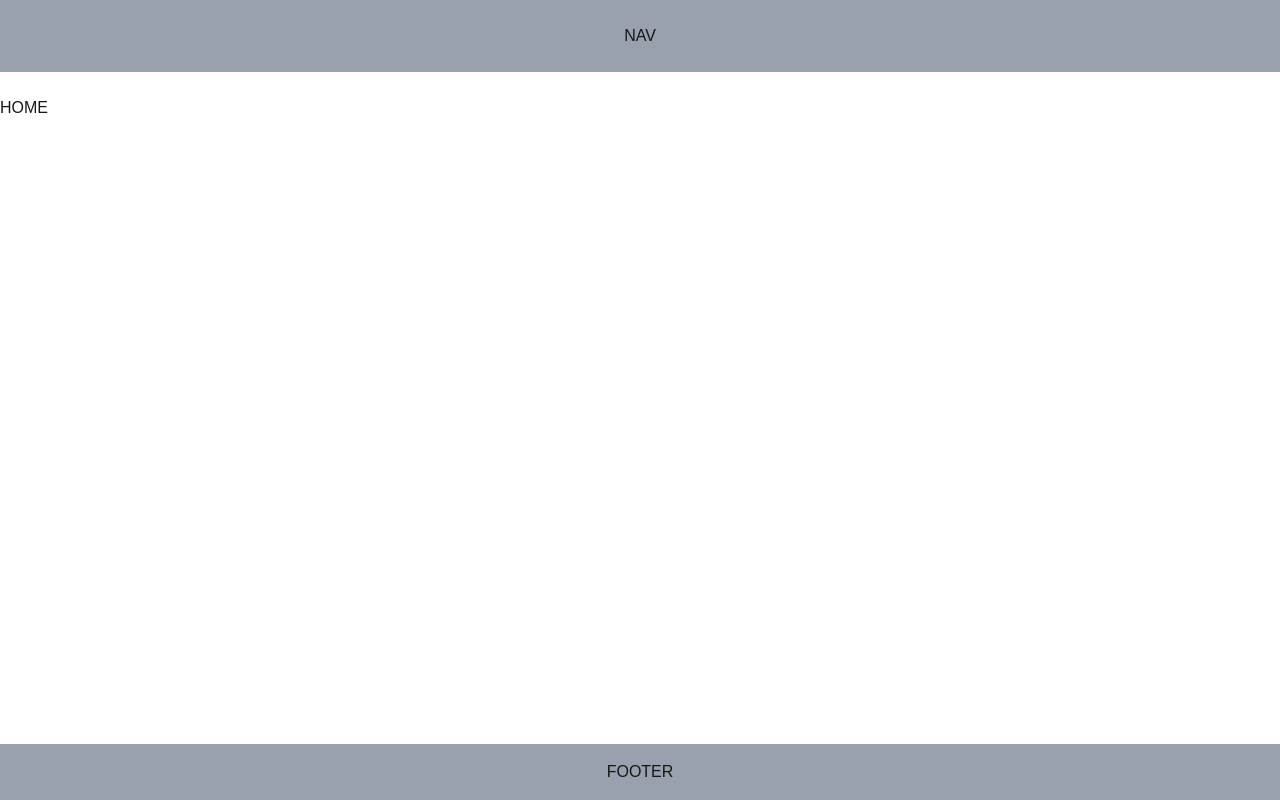
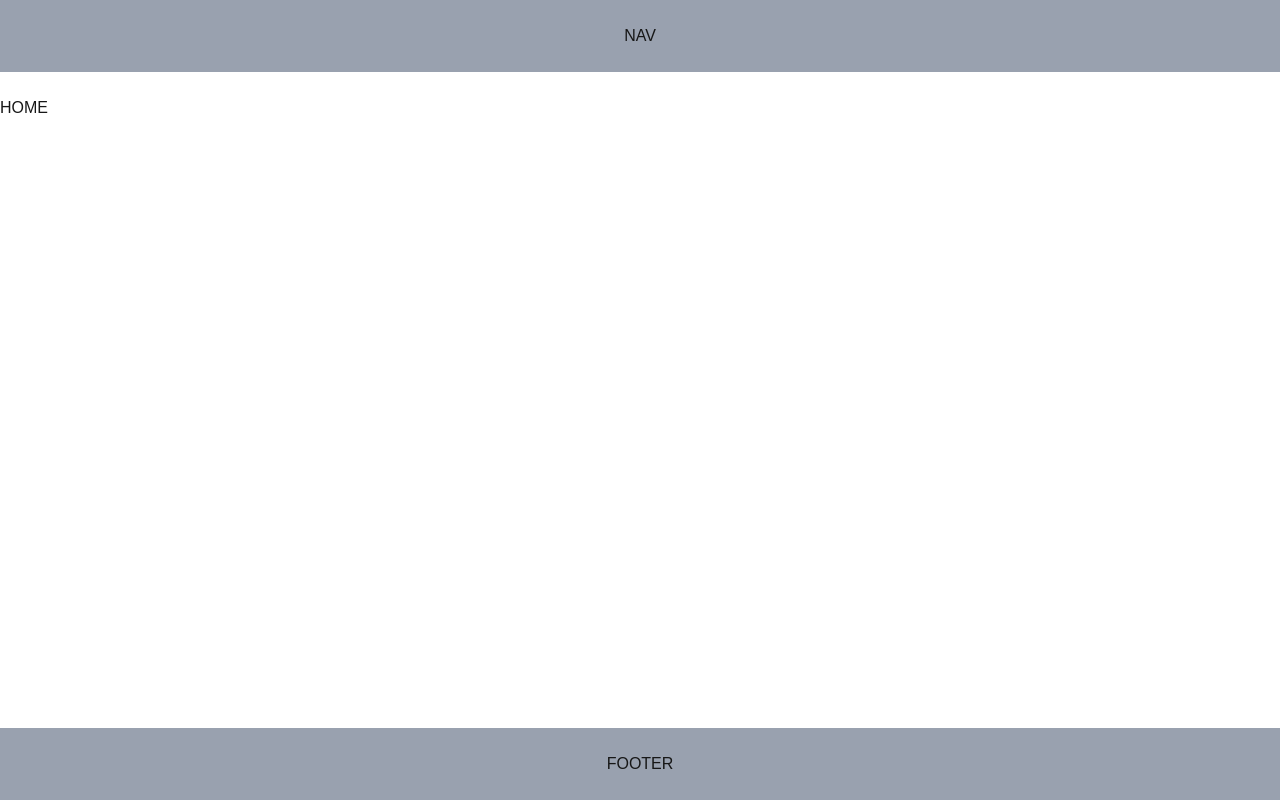
Before and after one commit to matiasCoco1997/epix-next-js, a Next.js app: page / in a window 1280 px wide. Built offline with nearby package versions, Linux system fonts and the light colour scheme.

Commit message:
estilo footer

```diff
--- a/src/app/shared/footer.tsx
+++ b/src/app/shared/footer.tsx
@@ -1,3 +1,3 @@
 export default function Footer() {
-  return <footer className="bg-gray-400 text-center py-4">FOOTER</footer>;
+  return <footer className="bg-gray-400 text-center py-6">FOOTER</footer>;
 }
```
